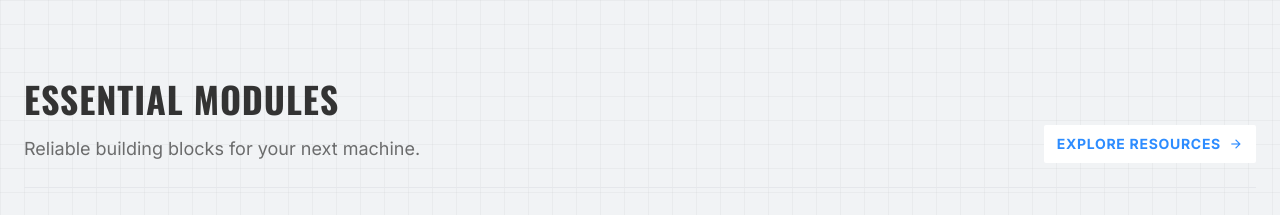
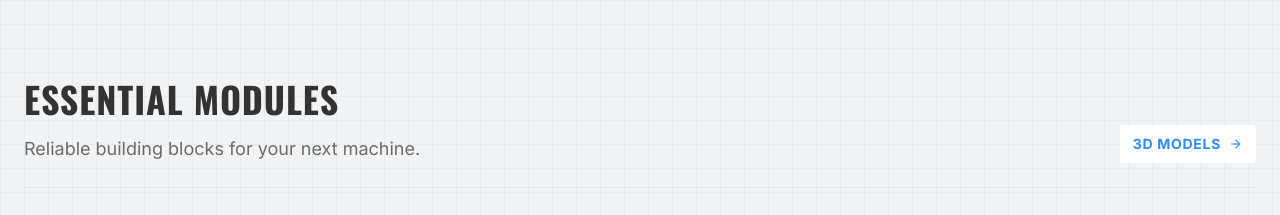
Before and after one commit to KineticLogicLabs/missionpossible, a React (Vite) app: page / in a window 1280 px wide. Shown: the part 2400-2615 px from the top of the page. Built offline with nearby package versions, Linux system fonts and the light colour scheme.

Commit message:
feat: update home navigation to 3D models
Redirect the primary call-to-action button to the 3D models page to align with the focus on precision engineering resources.

```diff
--- a/pages/Home.tsx
+++ b/pages/Home.tsx
@@ -218,8 +218,8 @@ const Home: React.FC = () => {
               Reliable building blocks for your next machine.
             </p>
           </div>
-          <button onClick={() => navigate('/resources')} className="text-primary font-sans text-sm font-bold tracking-wider hover:text-blue-600 transition-colors flex items-center gap-2 group w-fit uppercase border border-transparent hover:border-primary px-3 py-2 rounded-sm bg-white">
-            Explore Resources
+          <button onClick={() => navigate('/models')} className="text-primary font-sans text-sm font-bold tracking-wider hover:text-blue-600 transition-colors flex items-center gap-2 group w-fit uppercase border border-transparent hover:border-primary px-3 py-2 rounded-sm bg-white">
+            3D Models
             <span className="material-icons text-sm group-hover:translate-x-1 transition-transform">arrow_forward</span>
           </button>
         </div>
@@ -230,7 +230,7 @@ const Home: React.FC = () => {
             { title: "Universal Triggers", category: "LOGIC", spec: "[FUSION]", img: "https://images.unsplash.com/photo-1531284895878-7897897c1c5c?auto=format&fit=crop&q=80&w=600" },
             { title: "Timing Mechanisms", category: "PRECISION", spec: "[PDF]", img: "https://images.unsplash.com/photo-1555664424-778a1e5e1b48?auto=format&fit=crop&q=80&w=600" }
           ].map((item, idx) => (
-            <div key={idx} className={`group cursor-pointer reveal reveal-delay-${idx+1} bg-white border border-gray-200 shadow-sm hover:border-primary/50 hover:shadow-md transition-all p-4 rounded-sm`} onClick={() => navigate('/resources')}>
+            <div key={idx} className={`group cursor-pointer reveal reveal-delay-${idx+1} bg-white border border-gray-200 shadow-sm hover:border-primary/50 hover:shadow-md transition-all p-4 rounded-sm`} onClick={() => navigate('/models')}>
               <div className="aspect-[4/3] mb-6 overflow-hidden bg-gray-100 relative border border-gray-200 rounded-sm">
                 <div className="absolute inset-0 bg-graph-paper opacity-30 z-0 pointer-events-none"></div>
                 <img
```
